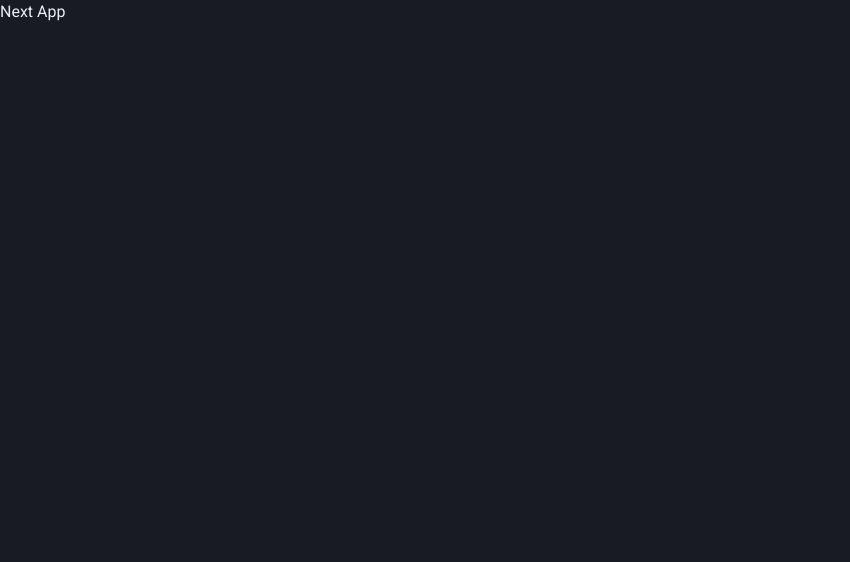
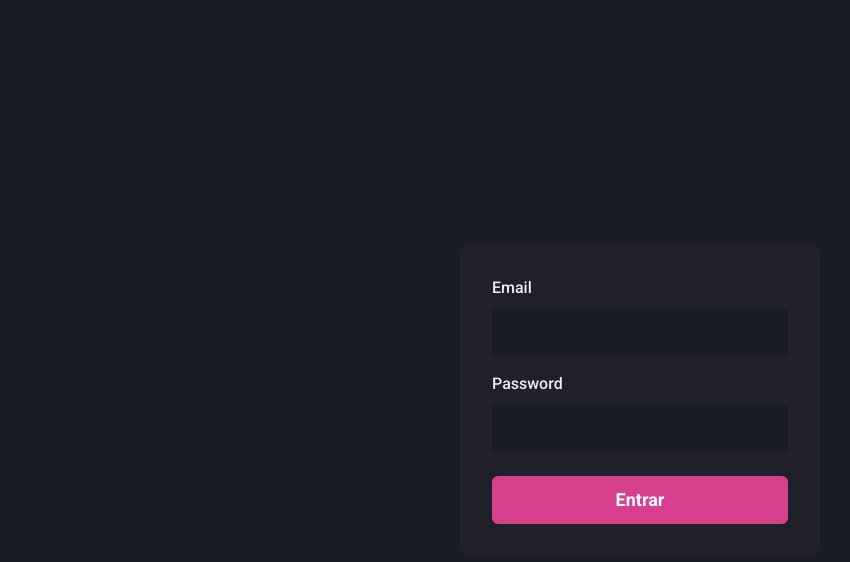
Before and after one commit to RenanArantes/dashgo, a Next.js app: page / in a window 1280 px wide. Shown: the top 562 px of the page, without its empty margins (0-850 px from the left). Built offline with nearby package versions, Linux system fonts and the light colour scheme.

Commit message:
Pagina: Sign in

```diff
--- a/src/pages/index.tsx
+++ b/src/pages/index.tsx
@@ -1,3 +1,59 @@
+import { Flex, Input, Button, Stack, FormLabel, FormControl } from '@chakra-ui/react'
+
 export default function Home() {
-  return <h1>Next App</h1>
+  return (
+    <Flex
+      width="100vw"
+      height="100vh"
+      alignItems="center"
+      justifyContent="center"
+    >
+      <Flex
+        as="form"
+        w="100%"
+        maxWidth={360}
+        bg="gray.800"
+        p="8"
+        borderRadius={8}
+        flexDir="column"
+      >
+        <Stack spacing="4">
+          <FormControl>
+            <FormLabel htmlFor="email">Email</FormLabel>
+            <Input
+              name="email"
+              type="email"
+              id="email"
+              focusBorderColor="pink.500"
+              backgroundColor="gray.900"
+              variant="filled"
+              _hover={{
+                bgColor: 'gray.900'
+              }}
+              size="lg" />
+          </FormControl>
+
+          <FormControl>
+            <FormLabel htmlFor="password">Password</FormLabel>
+            <Input
+              name="password"
+              type="password"
+              id="password"
+              focusBorderColor="pink.500"
+              backgroundColor="gray.900"
+              variant="filled"
+              _hover={{
+                bgColor: 'gray.900'
+              }}
+              size="lg" />
+          </FormControl>
+        </Stack>
+        <Button
+          type="submit"
+          marginTop="6"
+          colorScheme="pink"
+          size="lg"> Entrar </Button>
+      </Flex>
+    </Flex>
+  )
 }
```
